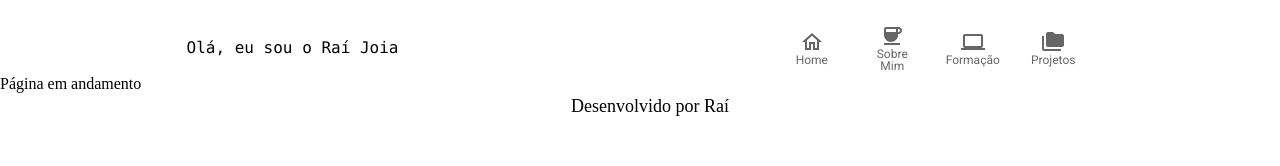
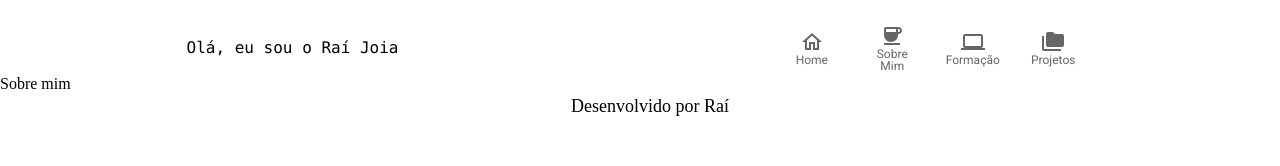
Before and after one commit to Raijoia/portfolio_2.0, a React (Vite) app: page /sobremim in a window 1280 px wide. Shown: the top 166 px of the page. Built offline with nearby package versions, Linux system fonts and the light colour scheme.

Commit message:
create component AboutMe

```diff
--- /dev/null
+++ b/src/components/AboutMe/index.tsx
@@ -0,0 +1,8 @@
+const AboutMe = () => {
+  return (
+    <h3>Sobre mim</h3>
+
+  )
+}
+
+export default AboutMe
--- a/src/pages/SobreMim/index.tsx
+++ b/src/pages/SobreMim/index.tsx
@@ -1,6 +1,8 @@
+import AboutMe from "../../components/AboutMe"
+
 const SobreMim = () => {
   return (
-    <h5>Página em andamento</h5>
+    <AboutMe />
   )
 }
 
```
